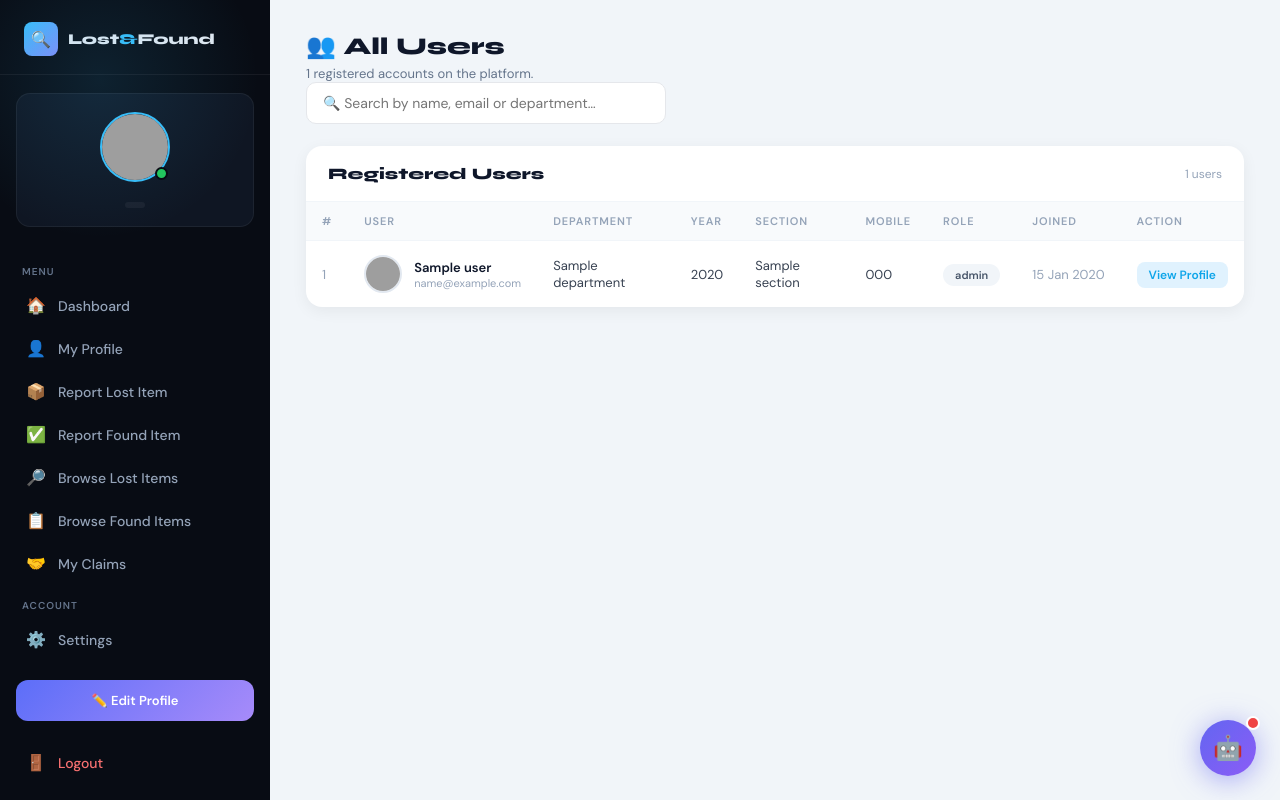
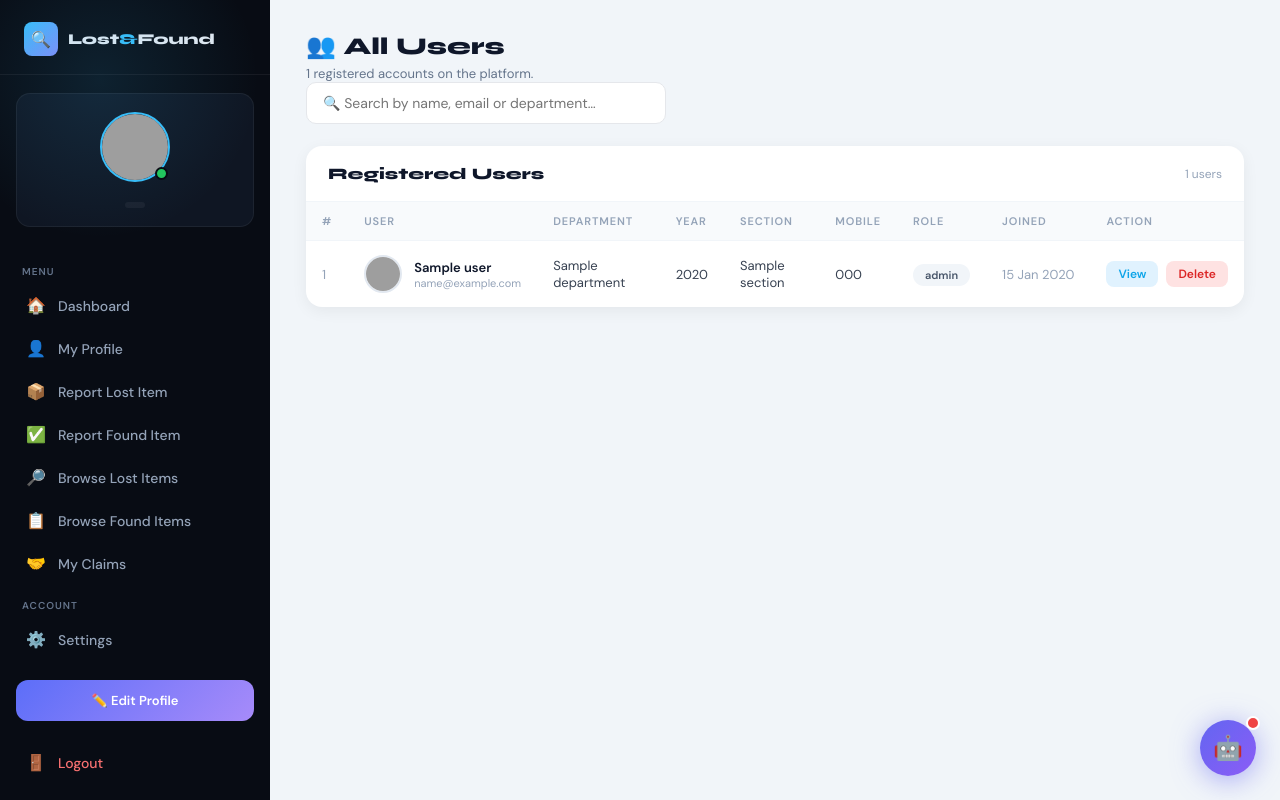
Before and after one commit to patan-jamsheer/campus-lost-found, a Flask app: template templates/admin_users.html in a window 1280 px wide. Run offline with Flask 3, Linux system fonts and the light colour scheme; the template is opened without the code that fills it: most values are stand-ins (such as "Sample title", 1, 10 or a date in 2020); grey boxes are pictures that could not be loaded.

Commit message:
Update admin_users.html

```diff
--- a/templates/admin_users.html
+++ b/templates/admin_users.html
@@ -43,6 +43,20 @@
 
         .btn-view { font-size: 12px; color: #0ea5e9; font-weight: 600; text-decoration: none; background: #e0f2fe; padding: 5px 12px; border-radius: 8px; transition: background 0.2s; white-space: nowrap; }
         .btn-view:hover { background: #bae6fd; }
+        .btn-delete { font-size: 12px; color: #dc2626; font-weight: 600; border: none; background: #fee2e2; padding: 5px 12px; border-radius: 8px; cursor: pointer; transition: background 0.2s; white-space: nowrap; font-family: inherit; }
+        .btn-delete:hover { background: #fecaca; }
+        .action-cell { display: flex; gap: 8px; align-items: center; }
+
+        /* Confirm modal */
+        .modal-overlay { display: none; position: fixed; inset: 0; background: rgba(0,0,0,0.5); z-index: 999; align-items: center; justify-content: center; }
+        .modal-overlay.show { display: flex; }
+        .modal { background: white; border-radius: 16px; padding: 32px 28px; max-width: 380px; width: 90%; box-shadow: 0 20px 60px rgba(0,0,0,0.2); text-align: center; }
+        .modal h3 { font-family: 'Syne', sans-serif; font-size: 18px; color: #0f172a; margin-bottom: 10px; }
+        .modal p { font-size: 13px; color: #64748b; margin-bottom: 24px; line-height: 1.6; }
+        .modal-btns { display: flex; gap: 10px; justify-content: center; }
+        .modal-cancel { padding: 10px 24px; border-radius: 10px; border: 1.5px solid #e5e7eb; background: white; color: #374151; font-weight: 600; cursor: pointer; font-family: inherit; }
+        .modal-confirm { padding: 10px 24px; border-radius: 10px; border: none; background: #ef4444; color: white; font-weight: 700; cursor: pointer; font-family: inherit; }
+        .modal-confirm:hover { background: #dc2626; }
 
 
 
@@ -118,7 +132,12 @@
                         </td>
                         <td style="white-space:nowrap; color:#94a3b8;">{{ u.created_at.strftime('%d %b %Y') }}</td>
                         <td>
-                            <a href="{{ url_for('profile', user_id=u.id) }}" class="btn-view">View Profile</a>
+                            <div class="action-cell">
+                                <a href="{{ url_for('profile', user_id=u.id) }}" class="btn-view">View</a>
+                                {% if u.role != 'Admin' %}
+                                <button class="btn-delete" onclick="confirmDelete({{ u.id }}, '{{ u.name }}', {{ admin.id }})">Delete</button>
+                                {% endif %}
+                            </div>
                         </td>
                     </tr>
                     {% endfor %}
@@ -128,6 +147,33 @@
     </div>
 {% endblock %}
 
+<!-- Delete Confirmation Modal -->
+<div class="modal-overlay" id="deleteModal">
+    <div class="modal">
+        <div style="font-size:40px; margin-bottom:12px;">🗑️</div>
+        <h3>Delete User?</h3>
+        <p id="modalMsg">This will permanently delete the user and all their lost items, found items, and claims.</p>
+        <div class="modal-btns">
+            <button class="modal-cancel" onclick="closeModal()">Cancel</button>
+            <form id="deleteForm" method="POST">
+                <button type="submit" class="modal-confirm">Yes, Delete</button>
+            </form>
+        </div>
+    </div>
+</div>
+
 {% block extra_js %}
-
+function confirmDelete(userId, userName, adminId) {
+    document.getElementById('modalMsg').textContent =
+        `This will permanently delete "${userName}" and all their items, found items, and claims. This cannot be undone.`;
+    document.getElementById('deleteForm').action = `/admin/delete_user/${userId}/${adminId}`;
+    document.getElementById('deleteModal').classList.add('show');
+}
+function closeModal() {
+    document.getElementById('deleteModal').classList.remove('show');
+}
+// Close on backdrop click
+document.getElementById('deleteModal').addEventListener('click', function(e) {
+    if (e.target === this) closeModal();
+});
 {% endblock %}
```
